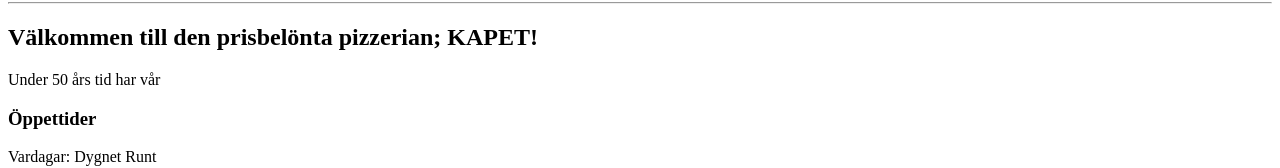
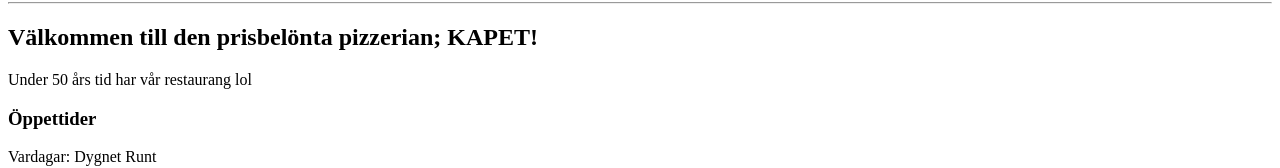
Before and after one commit to andzje/LABB1, a plain HTML site: page index.html in a window 1280 px wide. Shown: the part 281-449 px from the top of the page. Drawn offline with Linux system fonts and the light colour scheme.

Commit message:
la till "restaurang lol" i paragraf under h2

```diff
--- a/index.html
+++ b/index.html
@@ -23,7 +23,7 @@
 
     <main>
         <h2>Välkommen till den prisbelönta pizzerian; KAPET!</h2>
-        <p>Under 50 års tid har vår </p>
+        <p>Under 50 års tid har vår restaurang lol </p>
 
         <h3>Öppettider</h3>
         <p>Vardagar: Dygnet Runt</p>
```
